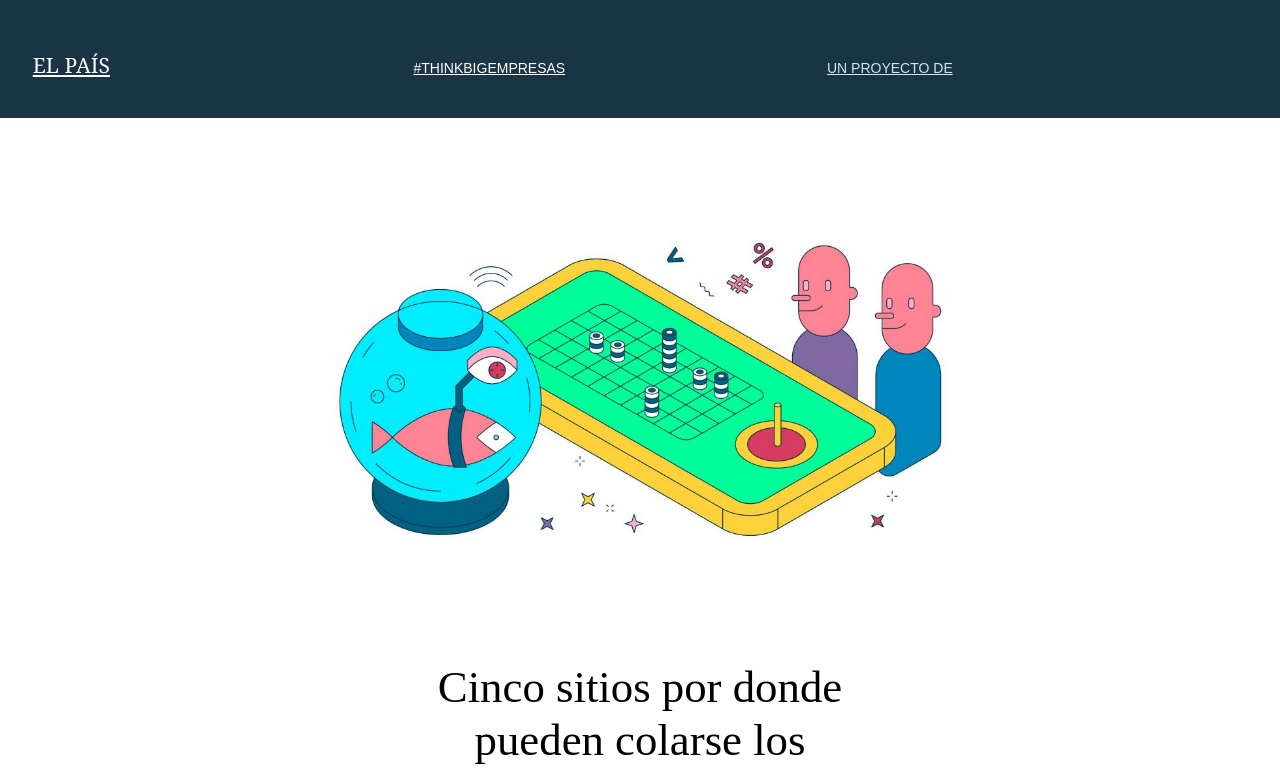
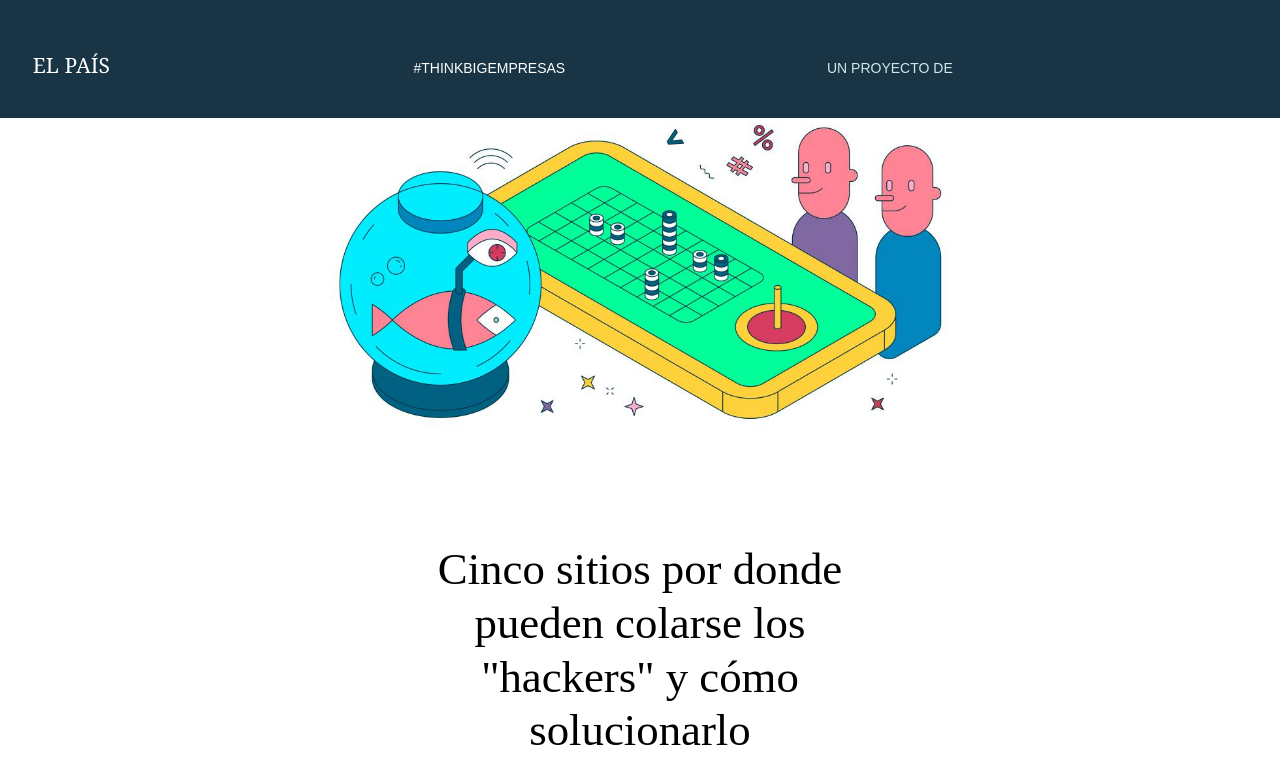
Before and after one commit to Paulaagrnd/TPED1_24_25, a plain HTML site: page Sesion7_8_ElPais/index.html in a window 1280 px wide. Shown: the top 775 px of the page. Drawn offline with Linux system fonts and the light colour scheme.

Commit message:
actualizado el pais

```diff
--- a/Sesion7_8_ElPais/estilos_elpais.css
+++ b/Sesion7_8_ElPais/estilos_elpais.css
@@ -7,6 +7,8 @@
 
 #bannerfijo{
     background-color: rgb(25, 52, 68);
+    position: fixed;
+    width: 100%;
 
 }
 
@@ -22,17 +24,20 @@
     color: white;
     font-size: 150%;
     padding-left: 8%;
+    text-decoration: none;
 }
 
 #thinkbig{
     color: white;
     text-align: center;
+    text-decoration: none;
 }
 
 #telefonica{
     font-family: Arial, Helvetica, sans-serif;
     color: rgb(206, 231, 232);
     text-align: right;
+    text-decoration: none;
 }
 
 #letra{
```
Also changed, not shown: 1 other file.
